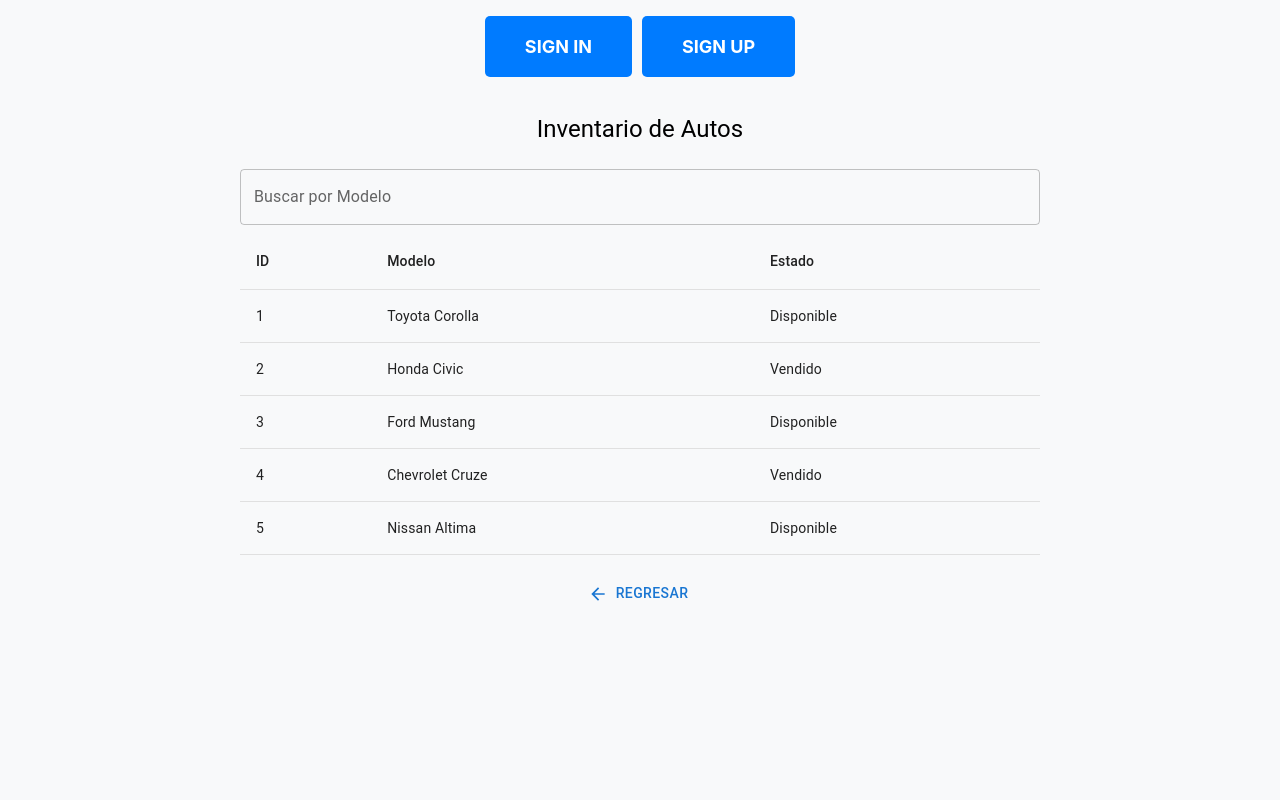
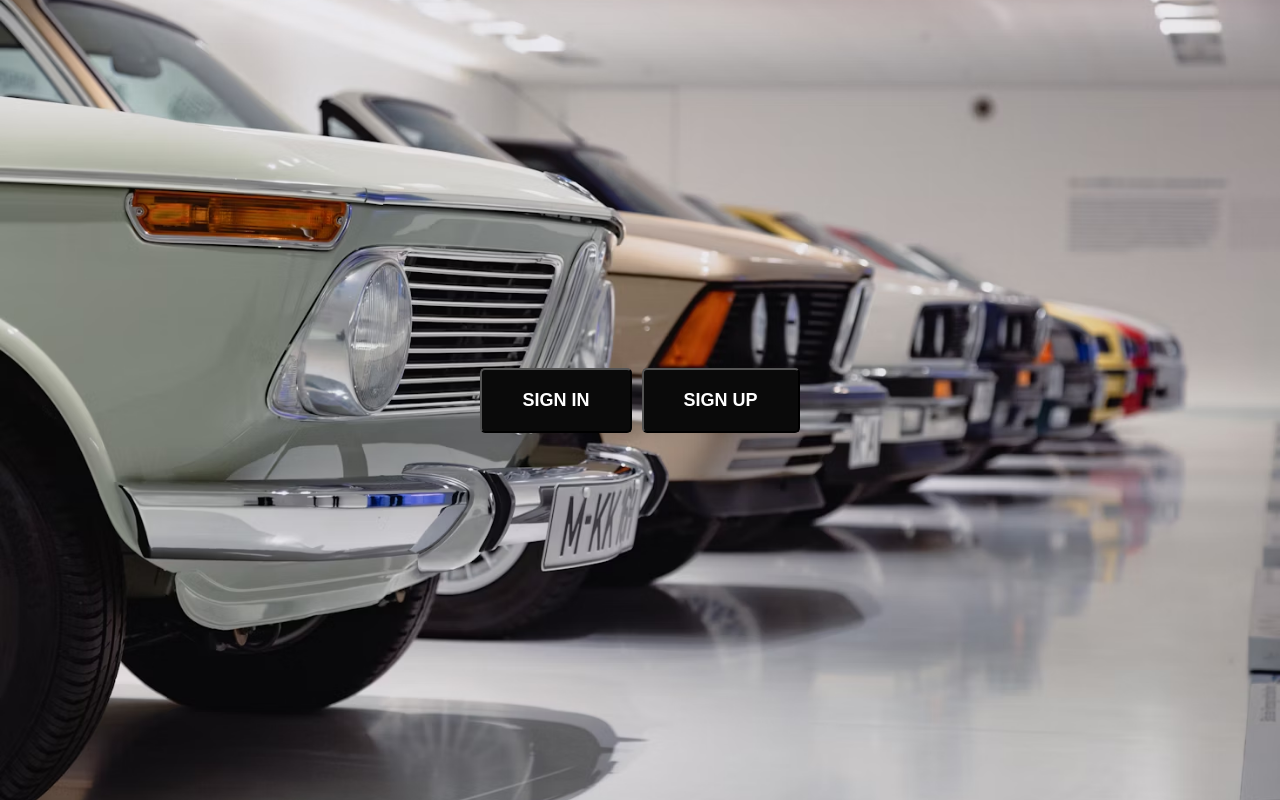
Before and after one commit to Itzel0430/Inventario, a React (Create React App) app in the folder my-react-app/: page / in a window 1280 px wide. Built offline with nearby package versions, Linux system fonts and the light colour scheme.

Commit message:
Agregue la pantalla de inicio que manda a los formularios y les di estilos

```diff
--- a/my-react-app/src/App.js
+++ b/my-react-app/src/App.js
@@ -1,19 +1,43 @@
-import React from 'react';
+import React, { useState } from 'react';
 import './App.css';
-import CarInventory from './components/CarInventory';
 import Menu from './components/Menu';
+import LoginForm from './components/LoginForm';
+import SignUpForm from './components/SingUpForm';
 
 const App = () => {
+  const [showLoginForm, setShowLoginForm] = useState(false);
+  const [showSignUpForm, setShowSignUpForm] = useState(false);
+  const [showMenu, setShowMenu] = useState(true);
+
+  const handleSignInClick = () => {
+    setShowLoginForm(true);
+    setShowSignUpForm(false);
+    setShowMenu(false);
+  };
+
+  const handleSignUpClick = () => {
+    setShowLoginForm(false);
+    setShowSignUpForm(true);
+    setShowMenu(false);
+  };
+
+  //Volver a mostrar el menú
+  const handleBackButtonClick = () => {
+    setShowLoginForm(false);
+    setShowSignUpForm(false);
+    setShowMenu(true);
+  };
+
   return (
-    <div className="App">
-      <Menu />
-      <div className="main-content">
-        {}
+    <div className="App ">
+      <div className="main-content ">
+        {showMenu && <Menu handleSignInClick={handleSignInClick} handleSignUpClick={handleSignUpClick} />}
+        {showLoginForm && <LoginForm />}
+        {showSignUpForm && <SignUpForm />}
+        {(showLoginForm || showSignUpForm) && (
+          <button onClick={handleBackButtonClick} className="btn ">Volver</button>
+        )}
       </div>
-
-     <CarInventory />
-
-
     </div>
   );
 };
--- /dev/null
+++ b/my-react-app/src/components/LogInForm.css
@@ -0,0 +1,24 @@
+.login-form .form-heading{
+    text-align: center;
+    padding-top: 120px;
+    display: flex;
+    justify-content: center;
+    align-items: center;
+  }
+
+.btn {
+    display: inline-block;
+    padding : 10px;
+    background-color: #0a0a0a;
+    color: white;
+    text-align: center;
+    text-decoration: none;
+    border-radius: 5px;
+    font-size: 15px;
+    font-weight: bold;
+    transition: background-color 0.3s, opacity 0.3s;
+  }
+
+  .btn:hover {
+    background-color: rgba(255, 0, 0, 0.8);
+  }
--- a/my-react-app/src/components/LoginForm.js
+++ b/my-react-app/src/components/LoginForm.js
@@ -1,4 +1,5 @@
 import React, { useState } from 'react';
+import './LogInForm.css';
 
 const LoginForm = ({ onLogin, onBackToHome }) => {
   const [email, setEmail] = useState('');
@@ -46,7 +47,6 @@ const LoginForm = ({ onLogin, onBackToHome }) => {
         </div>
         <div className="button-group">
           <button type="submit" className="btn">Sign In</button>
-          <button type="button" className="btn" onClick={handleBackToHome}>Back to Home</button>
         </div>
       </form>
     </div>
--- a/my-react-app/src/components/Menu.css
+++ b/my-react-app/src/components/Menu.css
@@ -1,5 +1,12 @@
 .menu-container {
   text-align: center;
+  background-image: url('../coche.avif');
+  background-size: cover;
+  background-position: center;
+  height: 100vh;
+  display: flex;
+  justify-content: center;
+  align-items: center;
 }
 
 .navbar {
@@ -17,29 +24,24 @@
   list-style: none;
   padding: 0;
   display: flex;
-  gap: 10px; /* Espacio entre los botones */
-}
-
-.nav-links li {
-  position: relative;
-  margin: 0;
+  gap: 10px;
 }
 
 .nav-links .btn {
   display: inline-block;
-  padding: 20px 40px; /* Tamaño del botón */
-  background-color: #007BFF; /* Color de fondo del botón */
-  color: white; /* Color del texto del botón */
+  padding: 20px 40px;
+  background-color: #0a0a0a;
+  color: white;
   text-align: center;
   text-decoration: none;
-  border-radius: 5px; /* Bordes redondeados */
-  font-size: 18px; /* Tamaño de la fuente */
-  font-weight: bold; /* Peso de la fuente */
-  transition: background-color 0.3s; /* Transición suave para el color de fondo */
+  border-radius: 5px;
+  font-size: 18px;
+  font-weight: bold;
+  transition: background-color 0.3s, opacity 0.3s;
 }
 
 .nav-links .btn:hover {
-  background-color: #73777b; /* Color de fondo al pasar el cursor */
+  background-color: rgba(255, 0, 0, 0.8);
 }
 
 /* Estilos para el dropdown menu */
--- a/my-react-app/src/components/Menu.js
+++ b/my-react-app/src/components/Menu.js
@@ -1,28 +1,20 @@
 import React from 'react';
 import './Menu.css';
 
-const Menu = () => {
+const Menu = ({ handleSignInClick, handleSignUpClick }) => {
   return (
     <div className="menu-container">
       <nav className="navbar">
-
         <ul className="nav-links">
-
           <li className="nav-item">
-          <a href="#" className="btn">SIGN IN</a>
-
+            <button onClick={handleSignInClick} className="btn">SIGN IN</button>
           </li>
           <li className="nav-item">
-          <a href="#" className="btn">SIGN UP</a>
-
+            <button onClick={handleSignUpClick} className="btn">SIGN UP</button>
           </li>
-
         </ul>
       </nav>
     </div>
-
-
-
   );
 };
 
--- /dev/null
+++ b/my-react-app/src/components/SignUpForm.css
@@ -0,0 +1,24 @@
+.signup-form .form-heading{
+    text-align: center;
+    padding-top: 80px;
+    display: flex;
+    justify-content: center;
+    align-items: center;
+  }
+
+.btn {
+    display: inline-block;
+    padding : 10px;
+    background-color: #0a0a0a;
+    color: white;
+    text-align: center;
+    text-decoration: none;
+    border-radius: 5px;
+    font-size: 15px;
+    font-weight: bold;
+    transition: background-color 0.3s, opacity 0.3s;
+  }
+
+  .btn:hover {
+    background-color: rgba(255, 0, 0, 0.8);
+  }
--- a/my-react-app/src/components/SingUpForm.js
+++ b/my-react-app/src/components/SingUpForm.js
@@ -1,4 +1,5 @@
 import React, { useState } from 'react';
+import './SignUpForm.css';
 
 const SignUpForm = ({ onSignUp, onBackToHome }) => {
   const [name, setName] = useState('');
@@ -22,44 +23,46 @@ const SignUpForm = ({ onSignUp, onBackToHome }) => {
 
   return (
     <div className="signup-form">
-      <h2>Sign Up</h2>
+      <h2 className="form-heading">Sign Up</h2>
       <form onSubmit={handleSubmit}>
         <div className="form-group">
-          <label htmlFor="name">Name:</label>
+          <label htmlFor="name" className="form-label">Name:</label>
           <input
             type="text"
             id="name"
             name="name"
             value={name}
             onChange={(e) => setName(e.target.value)}
+            className="input-field"
             required
           />
         </div>
         <div className="form-group">
-          <label htmlFor="email">Email:</label>
+          <label htmlFor="email" className="form-label">Email:</label>
           <input
             type="email"
             id="email"
             name="email"
             value={email}
             onChange={(e) => setEmail(e.target.value)}
+            className="input-field"
             required
           />
         </div>
         <div className="form-group">
-          <label htmlFor="password">Password:</label>
+          <label htmlFor="password" className="form-label">Password:</label>
           <input
             type="password"
             id="password"
             name="password"
             value={password}
             onChange={(e) => setPassword(e.target.value)}
+            className="input-field"
             required
           />
         </div>
         <div className="button-group">
           <button type="submit" className="btn">Sign Up</button>
-          <button type="button" className="btn" onClick={handleBackToHome}>Back to Home</button>
         </div>
       </form>
     </div>
```
Also changed, not shown: my-react-app/src/coche.avif (added). Lines whose indentation alone changed are shown as unchanged.
